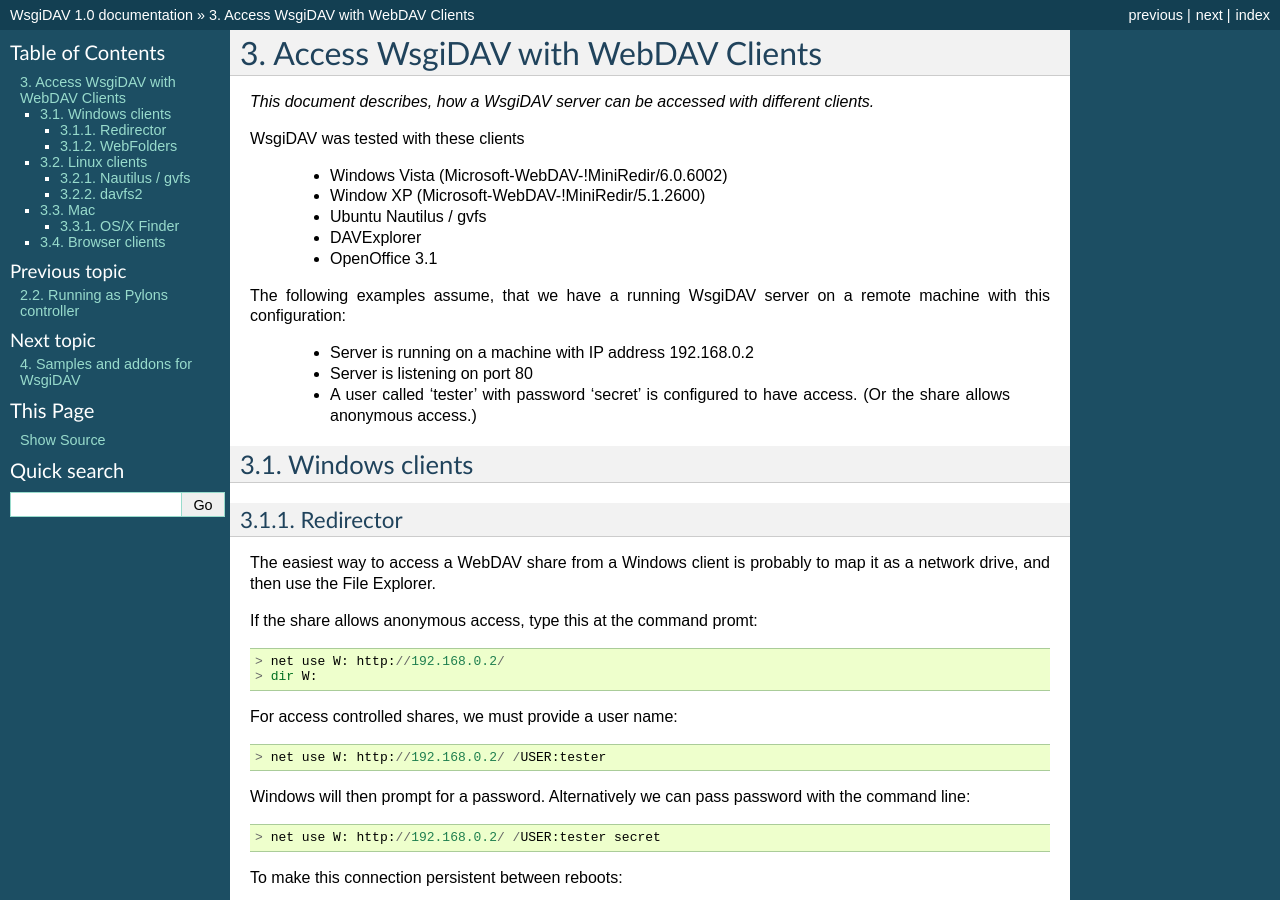
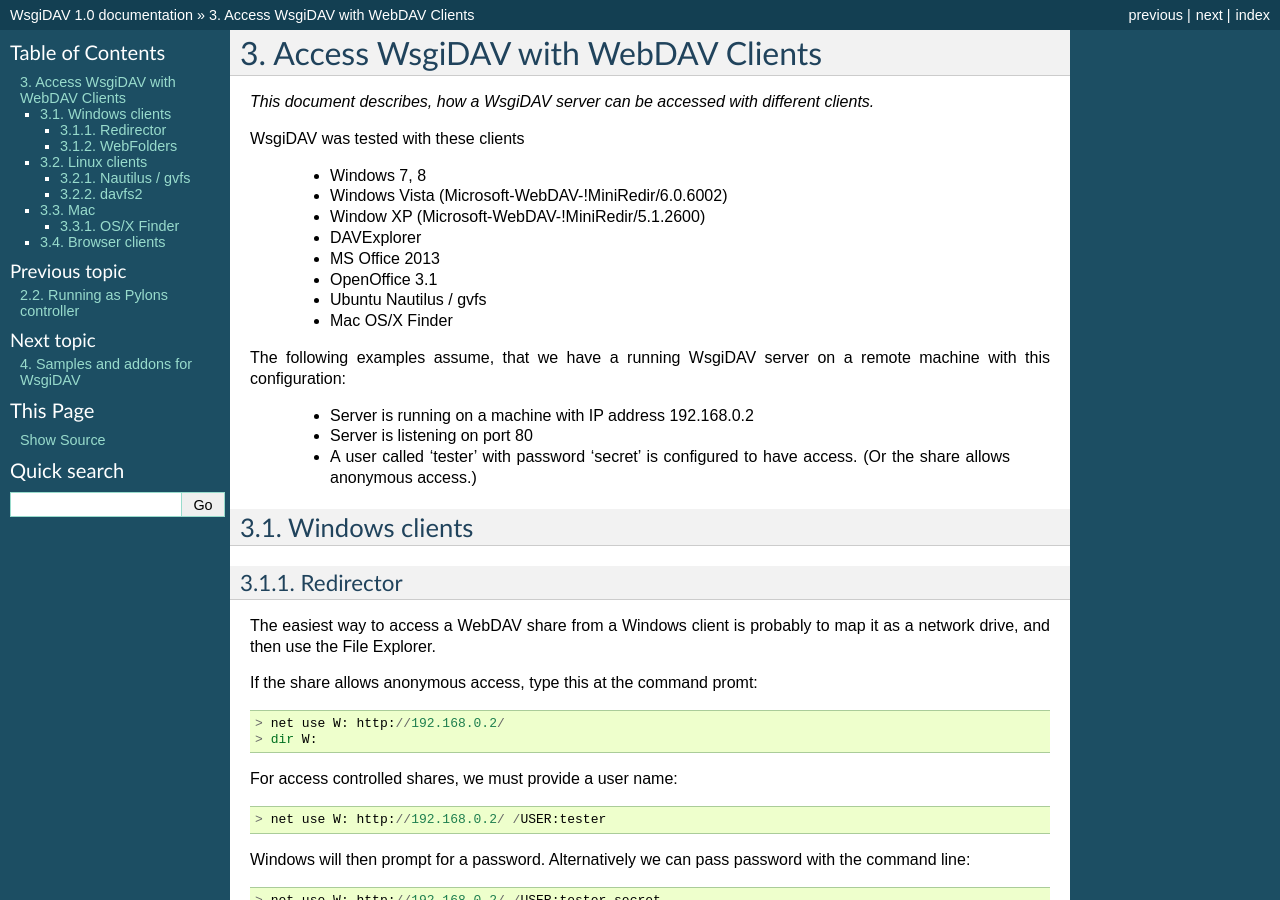
Before and after one commit to mar10/wsgidav, a Sphinx documentation site: the page built from doc/sphinx/run-access.rst, in a window 1280 px wide and 900 px high. Built offline with Sphinx 7.4.7, drawn with Linux system fonts in a browser that asks for light colours.

Commit message:
Update client list

```diff
--- a/doc/sphinx/run-access.rst
+++ b/doc/sphinx/run-access.rst
@@ -7,11 +7,14 @@
 
 WsgiDAV was tested with these clients
 
+  * Windows 7, 8
   * Windows Vista (Microsoft-WebDAV-!MiniRedir/6.0.6002)
   * Window XP (Microsoft-WebDAV-!MiniRedir/5.1.2600)
+  * DAVExplorer
+  * MS Office 2013
+  * OpenOffice 3.1
   * Ubuntu Nautilus / gvfs
-  * DAVExplorer
-  * OpenOffice 3.1
+  * Mac OS/X Finder
 
 The following examples assume, that we have a running WsgiDAV server on a remote
 machine with this configuration:
```
